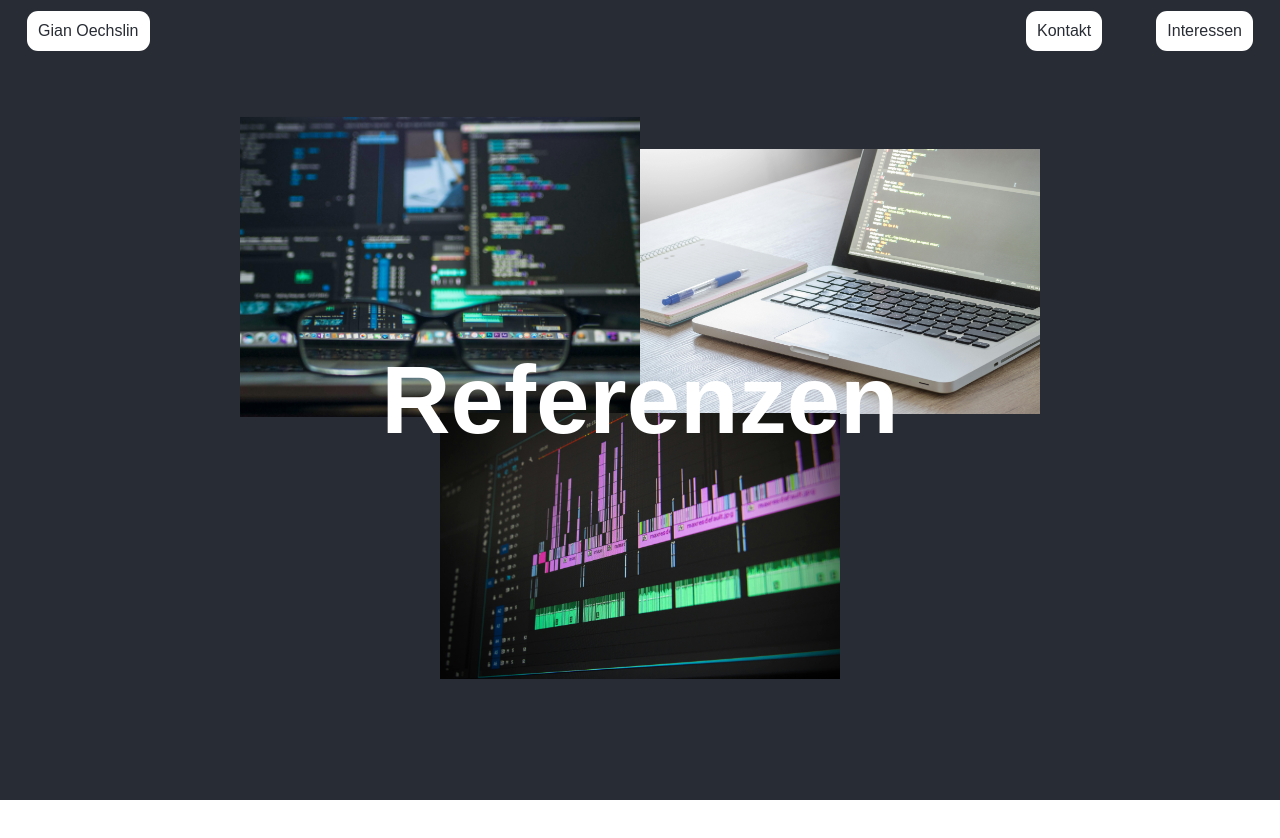
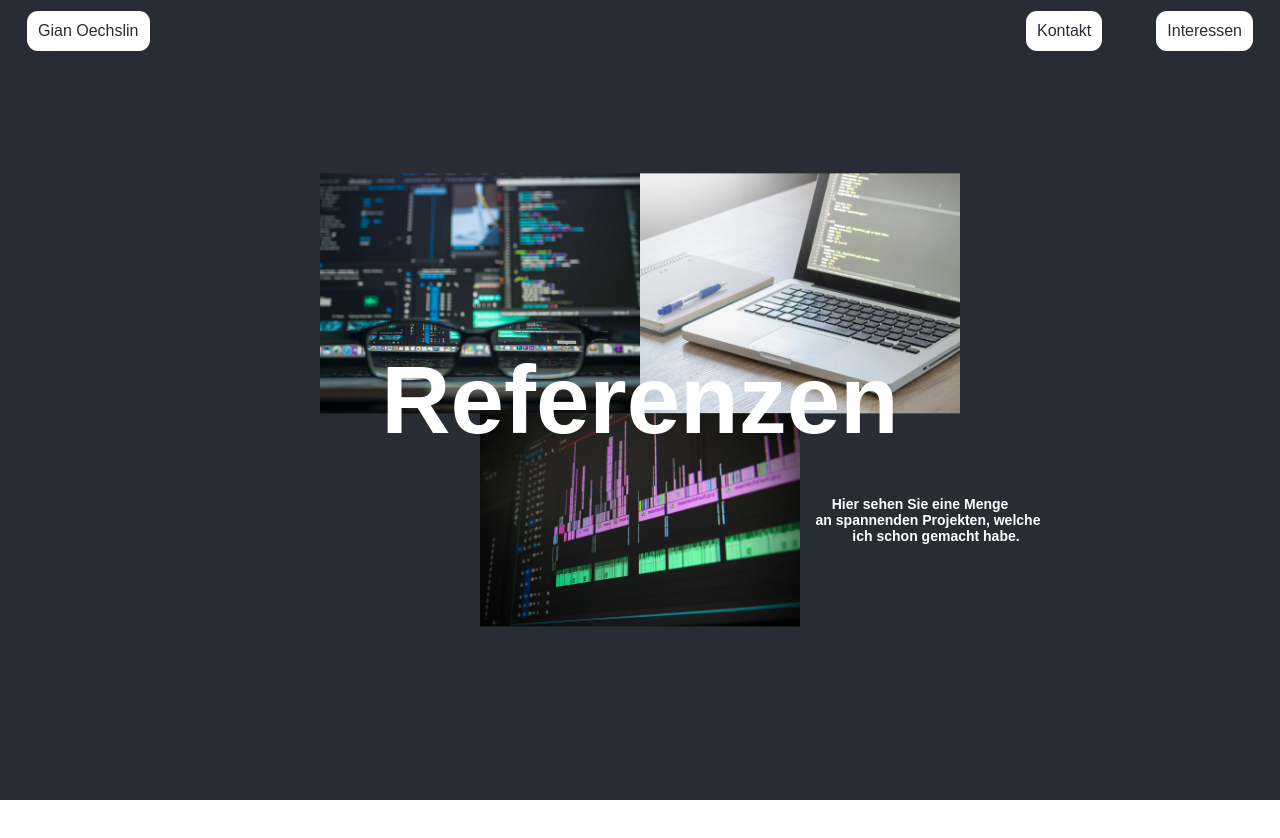
Before and after one commit to AimceptionGian/portfolio, a React (Create React App) app: page /Referenzen in a window 1280 px wide. Shown: the top 838 px of the page. After the commit the page ends 800 px from the top, so only its background shows below. Built offline with nearby package versions, Linux system fonts and the light colour scheme.

Commit message:
design von der referenzen seite optimiert

```diff
--- a/src/index.css
+++ b/src/index.css
@@ -112,3 +112,8 @@ li {
 .Nav-list {
   list-style: none;
 }
+
+.Referenzen-images {
+  width: 50%;
+  height: auto;
+}
--- a/src/pages/Referenzen.js
+++ b/src/pages/Referenzen.js
@@ -17,14 +17,20 @@ export default function Referenzen() {
             <div style={{ display: 'flex', flexDirection: 'column', width: '100vh', zIndex: '2', position: 'absolute', top: '50%', left: '50%', transform: 'translate(-50%, -50%)' }}>
                 <h1>Referenzen</h1>
             </div>
-            <div style={{ display: 'flex', flexDirection: 'column', width: '50vh', height: '100vh', zIndex: '1', position: 'absolute', top: '50%', left: '50%', transform: 'translate(-50%, -50%)' }}>
-                <img src={reference1} style={{ transform: 'translate(-50%, 39%)' }}/>
-                <img src={reference3} style={{ transform: 'translate(50%, -57%)' }} />
-                <div>
+            <div style={{ zIndex: '0', position: 'absolute', display: 'flex', flexDirection: 'column', justifyContent: 'center', top: '50%', left: '50%', transform: 'translate(-50%, -50%)' }}>
+                <div style={{ zIndex: '0', display: 'flex', flexDirection: 'row', justifyContent: 'center' }}>
+                    <img src={reference1} className='Referenzen-images' />
+                    <img src={reference3} className='Referenzen-images' />
+                </div>
+                <div style={{ zIndex: '0', display: 'flex', flexDirection: 'row', justifyContent: 'center', alignItems: 'center' }}>
+                    <img src={reference2} className='Referenzen-images' style={{ marginLeft: 'auto' }} />
+                    <div style={{ width: '25%' }}>
+                        <p style={{ width: '150%', marginLeft: '0%' }}>Hier sehen Sie eine Menge</p>
+                        <p style={{ width: '150%', marginLeft: '5%' }}>an spannenden Projekten, welche</p>
+                        <p style={{ width: '150%', marginLeft: '10%' }}>ich schon gemacht habe.</p>
+                    </div>
 
                 </div>
-                <img src={reference2} style={{ transform: 'translate(0%, -57%)' }} />
-                <p>Hier sehen Sie ein paar Einblicke in meine Arbeit.</p>
             </div>
             <div style={{ position: 'absolute', width: '100%', height: '100%' }}>
                 <div style={{ display: 'flex', flexDirection: 'row', justifyContent: 'flex-end' }}>
```
